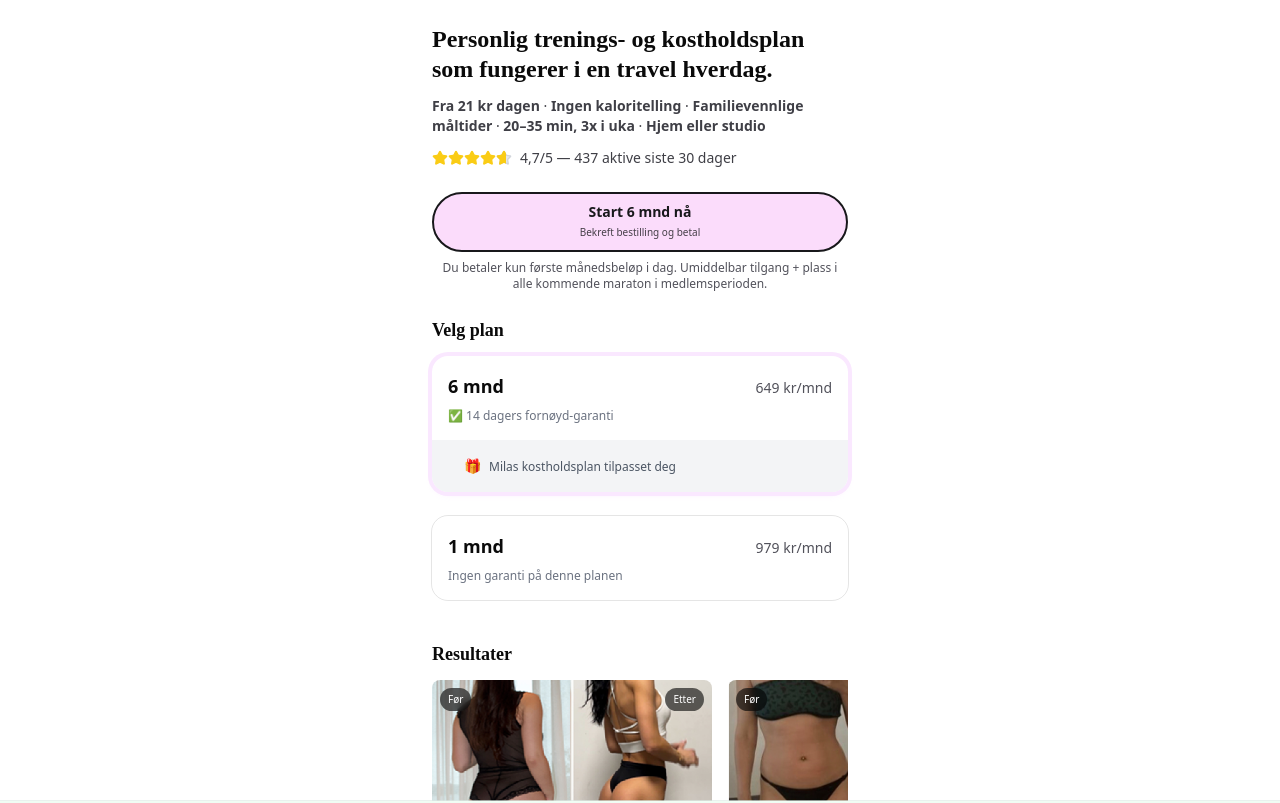
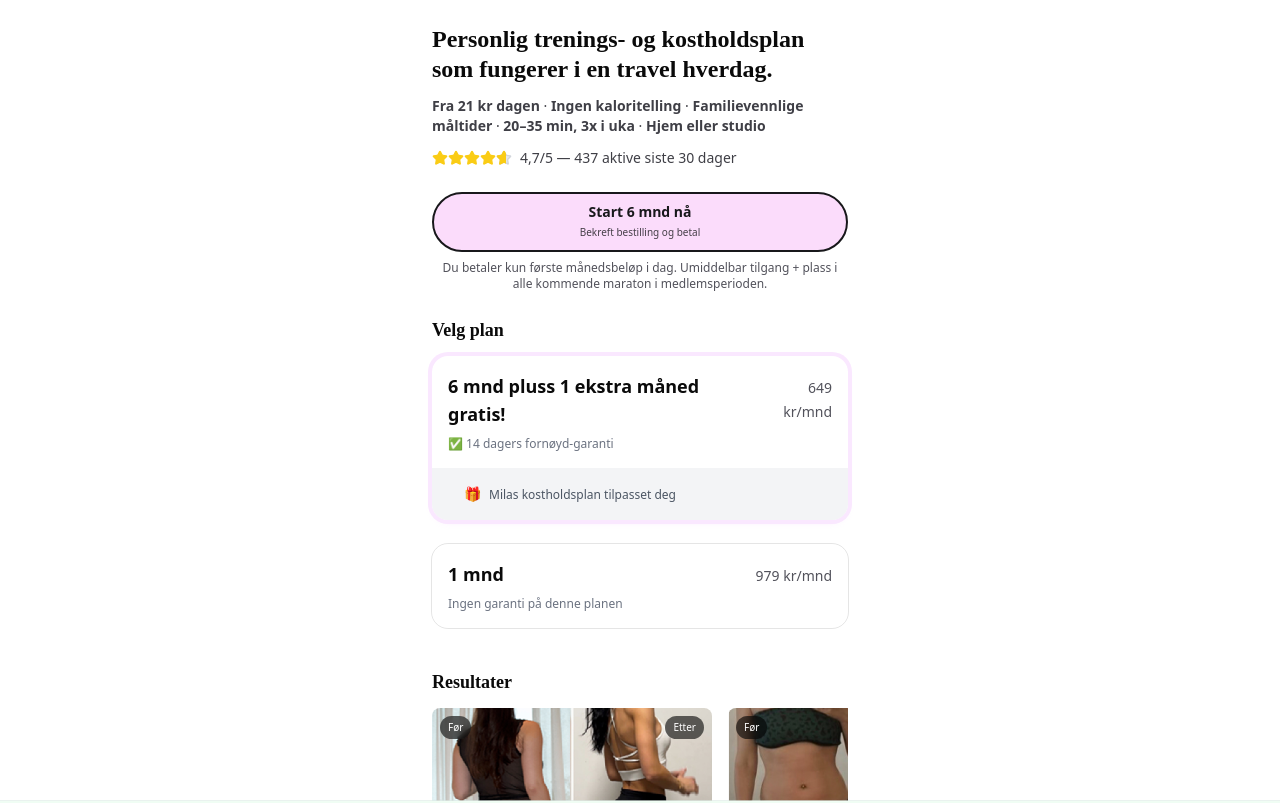
Before and after one commit to jk845/myluck-felipe, a React (Vite) app: page / in a window 1280 px wide. Shown: the top 803 px of the page. Built offline with nearby package versions, Linux system fonts and the light colour scheme; no server answers; a web font is replaced by a local one.

Commit message:
Add free extra month promotion to 6-month plan label

```diff
--- a/src/containers/checkout/CheckoutV2Container.tsx
+++ b/src/containers/checkout/CheckoutV2Container.tsx
@@ -30,7 +30,7 @@ const plans: Record<PlanType, PlanDetails> = {
         guarantee: false
     },
     '6month': {
-        label: '6 mnd',
+        label: '6 mnd pluss 1 ekstra måned gratis!',
         priceToday: 649,
         pricePerMonth: 649,
         per: '/mnd',
```
